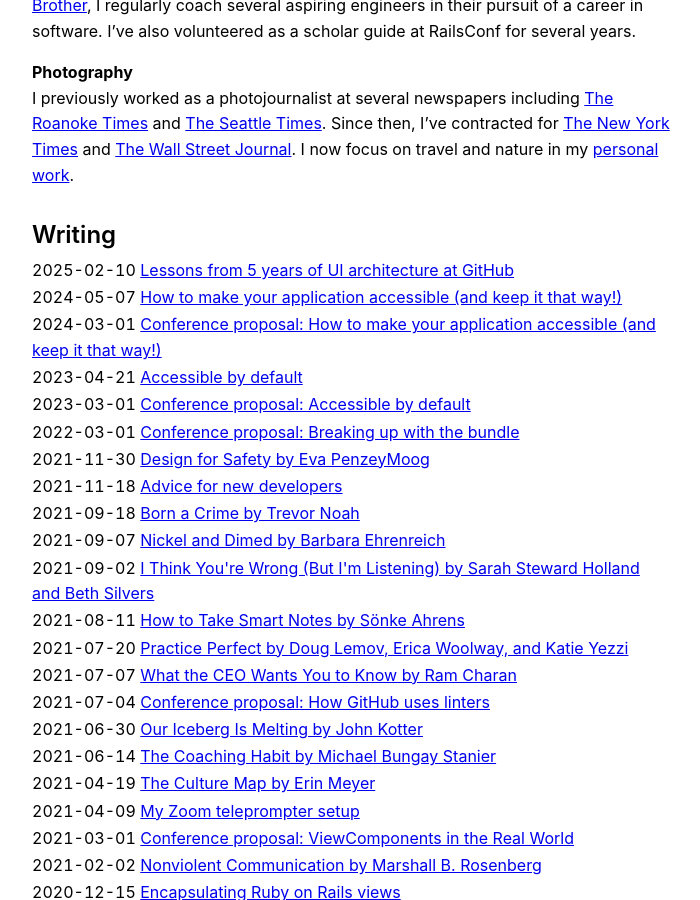
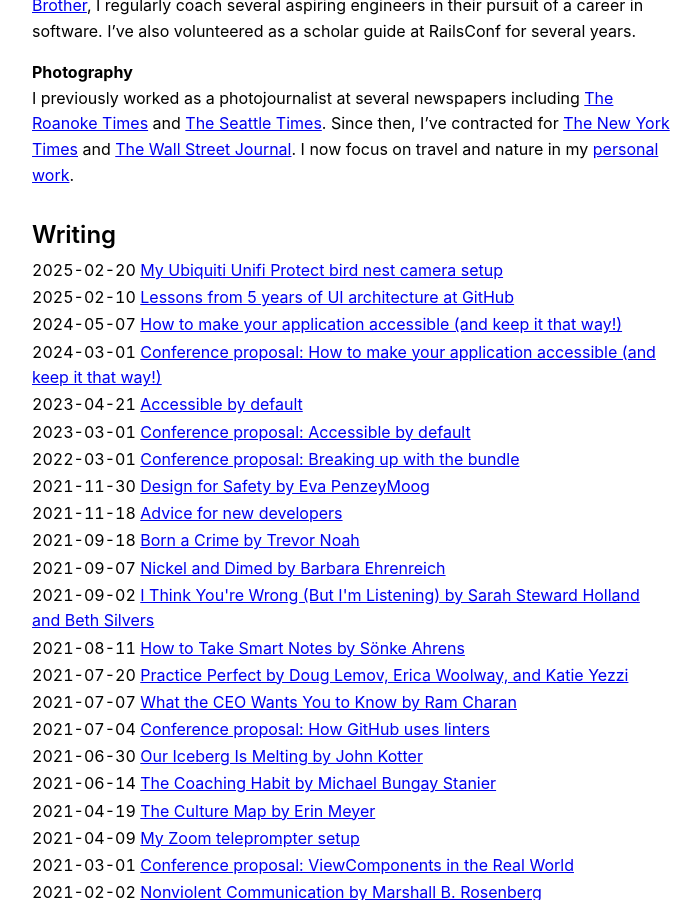
Before and after one commit to joelhawksley/identity, a Jekyll site: the page built from index.md, in a window 1280 px wide and 900 px high, scrolled down 1110 px. Shown: the whole window, without its empty margins (288-988 px from the left). Built offline with Jekyll 4.4.1, drawn with Linux system fonts in a browser that asks for light colours; some of the changed lines change nothing that is shown.

Commit message:
add post on nest camera

```diff
--- a/_layouts/default.html
+++ b/_layouts/default.html
@@ -177,7 +177,6 @@
         font-size: 0.8rem;
       }
     </style>
-    <link rel="stylesheet" href="./code.css">
   </head>
   <body>
     <header style="font-size:1rem;margin:0 0 4rem;line-height:1;padding-top:2rem;">
--- /dev/null
+++ b/_posts/2025-02-20-my-ubiquiti-unifi-protect-bird-nest-camera-setup.md
@@ -0,0 +1,54 @@
+---
+layout: post
+title: My Ubiquiti Unifi Protect bird nest camera setup
+---
+
+<video controls>
+  <source width="320" height="240" src="/img/posts/2025-02-20-my-ubiquiti-unifi-protect-bird-nest-camera-setup/nest_redo.mp4" type="video/mp4">
+</video>
+
+### TL;DR
+
+Open up a [Unifi G5 Bullet](https://store.ui.com/us/en/products/uvc-g5-bullet) camera to adjust the manual focus distance for usage in close quarters, such as a bird nest.
+
+### Background
+
+Before our house burned down in the Marshall Fire, we had a few families of house finches that nested in the pine tree outside of my office window. Their comings and goings were a nice form of entertainment while working from home.
+
+During the process of rebuilding our home, the finches took up residence in our framed-out house in the spring, raising a few clutches. Once the building was closed in, we wondered where they would nest, as our neighborhood lost most of its trees in the fire.
+
+As the finishing touches went on the house, we realized that we were creating the perfect nesting spots in the hollowed-out tops of the craftsman-style pre-fabricated corbels under our roof gables, of which there are about 20 on our home. On most of of them, the top was exposed:
+
+![Corbels on the side of a house](/img/posts/2025-02-20-my-ubiquiti-unifi-protect-bird-nest-camera-setup/corbels.jpg)
+
+While we didn't want to deter all nesting, we had our builder close off all but the four that sit above windows on the main floor of the house. And sure enough, we were right! The finches took up the new spot with much delight, nesting in two of the four last spring.
+
+### Setting up a nest camera
+
+Unfortunately the nests were basically impossible to observe, which I'm sure the finches appreciated. We wanted to give them their space but still be able to see the action, so I looked into setting up a camera for one of the nesting spots.
+
+After some research, I found that none of the Ubiquiti cameras would focus as close as I needed (~1ft). Luckily, a helpful poster on the Ubiquiti forums noted that the Bullet cameras can be manually focused if you're willing to void your warranty.
+
+Here is how the camera focus looked straight out of the box:
+
+![The unfocused view from the camera](/img/posts/2025-02-20-my-ubiquiti-unifi-protect-bird-nest-camera-setup/camera-unfocused.jpg)
+
+Not even close. In most applications, a hyperfocal approach is likely preferred, so I'm guessing the out-of-box focus distance is around 6-10ft.
+
+To open up the camera, I first removed the drip shield with a pair of pliers wrapped in painter's tape. Then, I pressed a roll of electrical tape against the retention ring and unscrewed it to reveal the internals of the camera:
+
+![The inside of a G5 Bullet camera](/img/posts/2025-02-20-my-ubiquiti-unifi-protect-bird-nest-camera-setup/camera-internals.jpg)
+
+From there, it was only a matter of carefully turning the lens with the pliers to adjust the focus:
+
+![Focusing the camera using a tape measure target](/img/posts/2025-02-20-my-ubiquiti-unifi-protect-bird-nest-camera-setup/camera-focusing.jpg)
+
+As it turns out, I ended up needing to further tweak the focus once the camera was installed, while at the very highest setting of my 20ft extension ladder:
+
+![Focusing the camera with a test target](/img/posts/2025-02-20-my-ubiquiti-unifi-protect-bird-nest-camera-setup/camera-focusing-nest.jpg)
+
+This gave me a sharp image:
+
+![The finished focused image](/img/posts/2025-02-20-my-ubiquiti-unifi-protect-bird-nest-camera-setup/camera-focused-nest.jpg)
+
+That did the trick! I was sure to complete the work in late fall so as to not scare the finches away from the nesting site.
```
Also changed, not shown: img/posts/2025-02-20-my-ubiquiti-unifi-protect-bird-nest-camera-setup/camera-focused-nest.jpg (added), img/posts/2025-02-20-my-ubiquiti-unifi-protect-bird-nest-camera-setup/camera-focusing-nest.jpg (added), img/posts/2025-02-20-my-ubiquiti-unifi-protect-bird-nest-camera-setup/camera-focusing.jpg (added), img/posts/2025-02-20-my-ubiquiti-unifi-protect-bird-nest-camera-setup/camera-internals.jpg (added), img/posts/2025-02-20-my-ubiquiti-unifi-protect-bird-nest-camera-setup/camera-unfocused.jpg (added), img/posts/2025-02-20-my-ubiquiti-unifi-protect-bird-nest-camera-setup/corbels.jpg (added), img/posts/2025-02-20-my-ubiquiti-unifi-protect-bird-nest-camera-setup/pliers.jpg (added), 2 other files.
